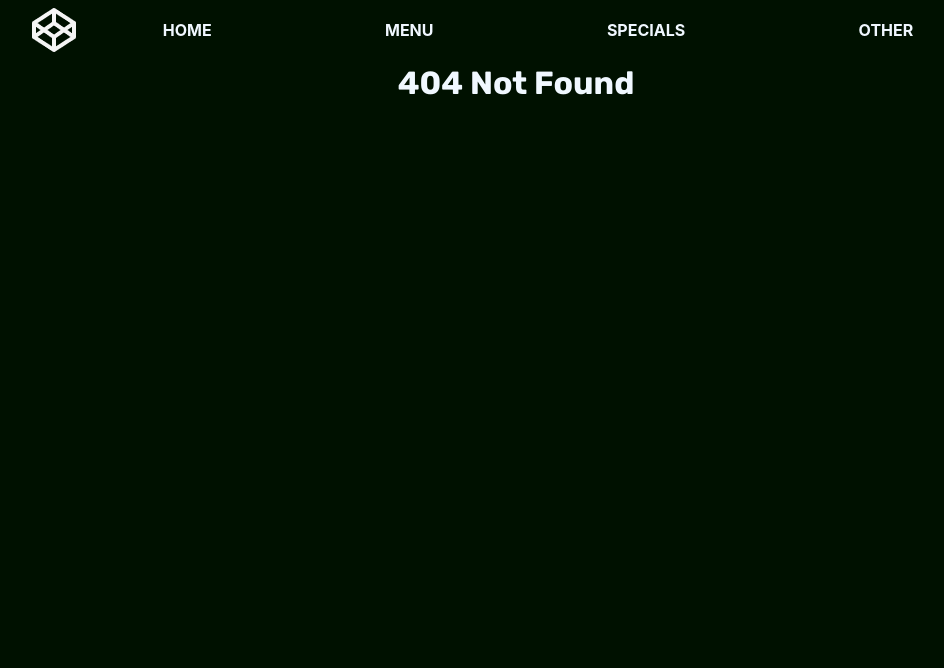
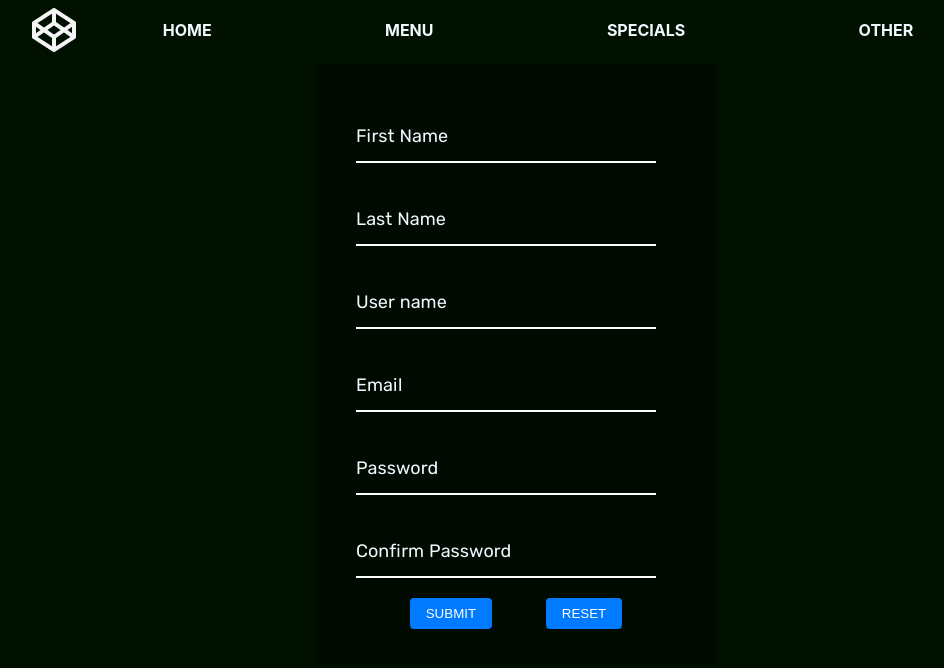
Before and after one commit to SirZosa/Social-app, a React (Vite) app: page /signup in a window 1280 px wide. Before the commit this address had no page. Shown: the top 668 px of the page, without its empty margins (124-1068 px from the left). Built offline with nearby package versions, Linux system fonts and the light colour scheme.

Commit message:
added signup page

```diff
--- a/src/App.tsx
+++ b/src/App.tsx
@@ -3,6 +3,7 @@ import Layout from './page/layout/layout'
 import Home from './page/home/home'
 import UserPage from './page/user-page/user-page'
 import Follow from './page/follow/follow'
+import SignUpForm from './page/signup/signupform'
 import './App.css'
 
 function App() {
@@ -14,6 +15,7 @@ function App() {
           <Route path='user/:id' element={<UserPage/>}/>
           <Route path='user/:id/follow' element={<Follow/>}/>
           <Route index element={<Home/>} />
+          <Route path='/signup' element={<SignUpForm/>}/>
         </Route>
       </Routes>
     </BrowserRouter>
--- /dev/null
+++ b/src/components/input-field/input-field.css
@@ -0,0 +1,43 @@
+.form-control {
+    position: relative;
+    margin: 10px 0 20px;
+    width: 300px;
+  }
+
+  .form-control input {
+    background-color: transparent;
+    border: 0;
+    border-bottom: 2px #fff solid;
+    display: block;
+    width: 100%;
+    padding: 15px 0;
+    font-size: 18px;
+    color: #fff;
+  }
+
+  .form-control input:focus,
+  .form-control input:valid {
+    outline: 0;
+    border-bottom-color: lightblue;
+  }
+
+  .form-control label {
+    position: absolute;
+    font-size: 18px;
+    top: 15px;
+    left: 0;
+    pointer-events: none;
+  }
+
+  .form-control label span {
+    display: inline-block;
+    font-size: 18px;
+    min-width: 5px;
+    transition: 0.3s cubic-bezier(0.68, -0.55, 0.265, 1.55);
+  }
+
+  .form-control input:focus + label span,
+  .form-control input:not(:placeholder-shown) + label span {
+    color: lightblue;
+    transform: translateY(-30px);
+  }
--- /dev/null
+++ b/src/components/input-field/input-field.tsx
@@ -0,0 +1,23 @@
+import "./input-field.css"
+interface Props{
+    children: string;
+    type?: string;
+    fc: (e: React.ChangeEvent<HTMLInputElement>) => void;
+}
+export default function InputField({children, type="text",fc,...rest}:Props){
+    const label = (newArr:string) =>{
+        const Arr = []
+        for(let i = 0; i< newArr.length; i++){
+            Arr.push(<span key={i} style={{transitionDelay: `${i*50}ms`}}>{newArr[i]}</span>)
+        }
+        return Arr
+    }
+    return(
+        <div className="form-control"{...rest}>
+                    <input name={children} type={type} required onChange={(e)=> fc(e)} placeholder=""/>
+                    <label htmlFor={children}>
+                        {label(children)}
+                    </label>
+                  </div>
+    )
+}
--- /dev/null
+++ b/src/page/signup/signupform.css
@@ -0,0 +1,47 @@
+.container {
+    margin: 0 auto;
+    background-color: rgba(0, 0, 0, 0.4);
+    padding: 20px 40px;
+    border-radius: 5px;
+    width: 100%;
+    max-width: 400px;
+  }
+
+h1, h2{
+    text-align: center;
+    margin-bottom: 1rem;
+}
+
+form{
+    margin: 1rem auto;
+    display: flex;
+    flex-direction: column;
+    max-width: 400px;
+}
+
+.buttons{
+    display: flex;
+    justify-content: space-evenly;
+}
+
+button{
+    padding: 0.5rem 1rem;
+    background-color: #007bff;
+    color: #fff;
+    border: none;
+    border-radius: 4px;
+    cursor: pointer;
+}
+
+button:hover{
+    background-color: #0056b3;
+}
+
+button:active{
+    background-color: #004286;
+}
+
+.labels{
+    margin: 0.5rem 0;
+    font-size: 18px;
+}
--- /dev/null
+++ b/src/page/signup/signupform.tsx
@@ -0,0 +1,53 @@
+import { useState } from 'react'
+import InputField from '../../components/input-field/input-field';
+import './signupform.css'
+
+export default function SignUpForm() {
+  const [firstName, setFirstName] = useState('');
+  const [lastName, setLastName] = useState("");
+  const [email, setEmail] = useState("");
+  const [password, setPassword] = useState("")
+  const [userName, setUserName] = useState("")
+  const [confirmPassword, setConfirmPassword] = useState("")
+
+  function submitForm(e: React.FormEvent){
+    e.preventDefault();
+    console.log(firstName)
+    console.log(lastName)
+    console.log(userName)
+    console.log(email)
+    console.log(password)
+    console.log(confirmPassword)
+    alert("Form submitted");
+  }
+
+  function resetForm(e: React.FormEvent){
+    e.preventDefault();
+    setFirstName("");
+    setLastName("");
+    setUserName("")
+    setEmail("");
+    setPassword("")
+    setConfirmPassword("")
+  }
+
+  return (
+    <>
+      <div className="container">
+        <form onSubmit={submitForm}>
+          <InputField type="text" fc={(e)=>setFirstName(e.target.value)}>First Name</InputField>
+          <InputField type="text" fc={(e)=>setLastName(e.target.value)}>Last Name</InputField>
+          <InputField type='text' fc={(e) => setUserName(e.target.value)}>User name</InputField>
+          <InputField type="email" fc={(e)=>setEmail(e.target.value)}>Email</InputField>
+          <InputField type="password" fc={(e)=>setPassword(e.target.value)}>Password</InputField>
+          <InputField type="password" fc={(e)=>setConfirmPassword(e.target.value)}>Confirm Password</InputField>
+          <div className="buttons">
+            <button>SUBMIT</button>
+            <button onClick={resetForm}>RESET</button>
+          </div>
+        </form>
+      </div>
+    </>
+
+  )
+}
```
